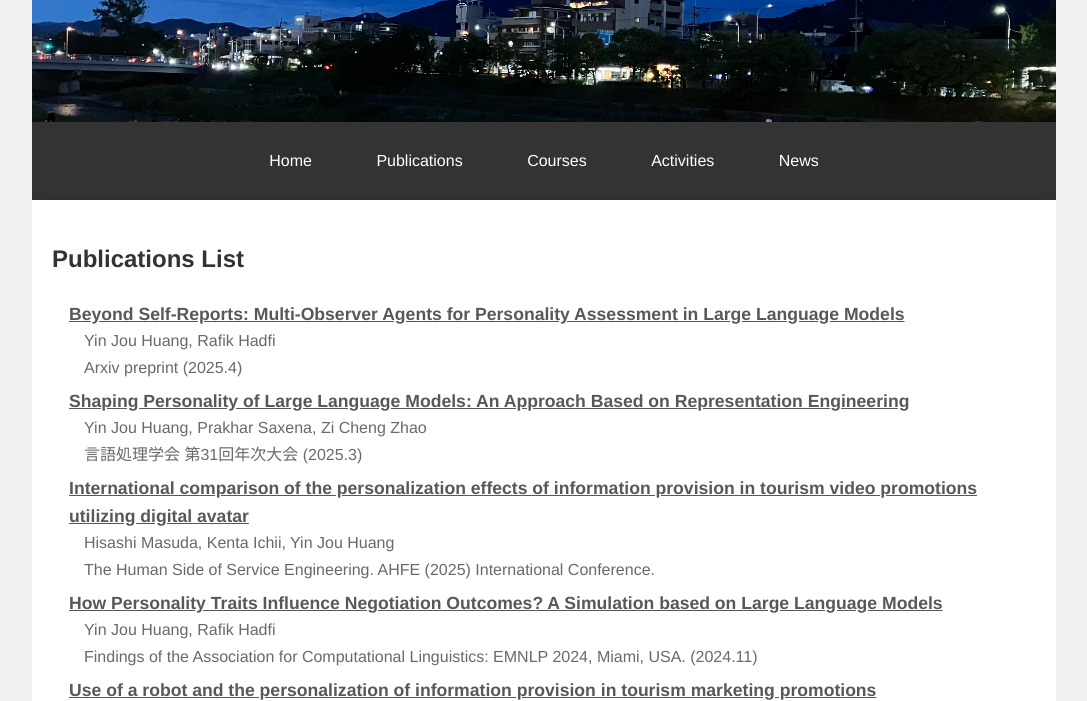
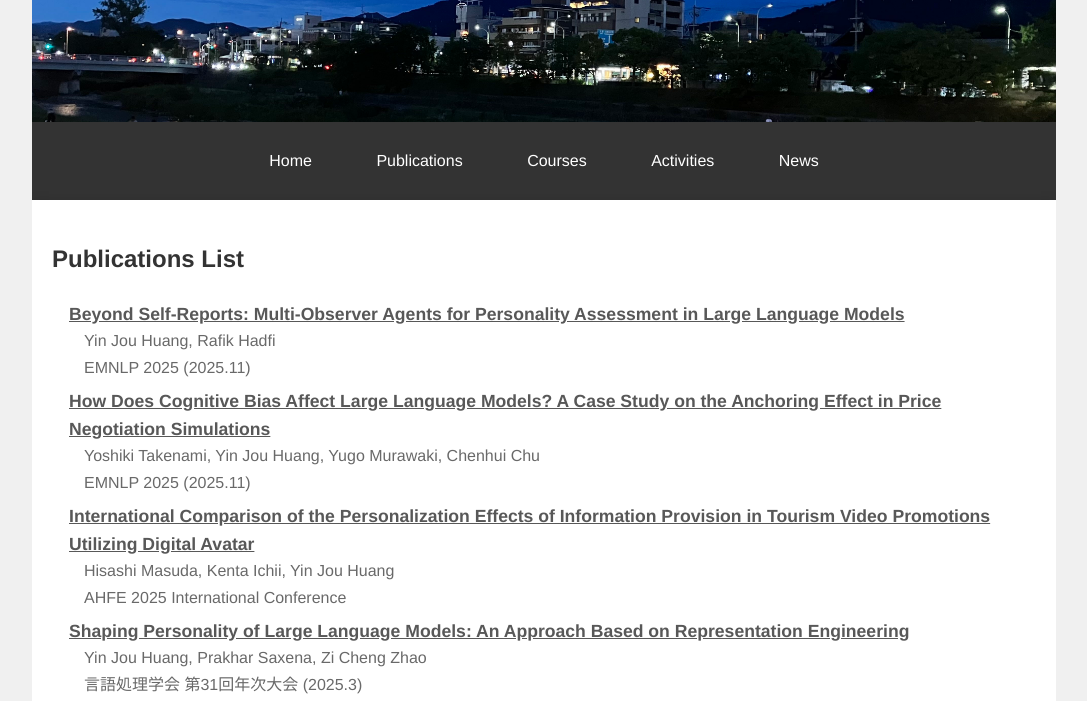
Before and after one commit to leslie071564/leslie071564.github.io, a plain HTML site: page publications.html in a window 1280 px wide. Shown: the part 72-773 px from the top of the page, without its empty margins (96-1183 px from the left). Drawn offline with Linux system fonts and the light colour scheme.

Commit message:
add 3 new papers & update news.

```diff
--- a/publications.json
+++ b/publications.json
@@ -3,7 +3,19 @@
         "title": "Beyond Self-Reports: Multi-Observer Agents for Personality Assessment in Large Language Models",
         "link": "https://arxiv.org/abs/2504.08399",
         "authors": "Yin Jou Huang, Rafik Hadfi",
-        "conference": "Arxiv preprint (2025.4)"
+        "conference": "EMNLP 2025 (2025.11)"
+    },
+    {
+        "title": "How Does Cognitive Bias Affect Large Language Models? A Case Study on the Anchoring Effect in Price Negotiation Simulations",
+        "link": "https://arxiv.org/abs/2508.21137",
+        "authors": "Yoshiki Takenami, Yin Jou Huang, Yugo Murawaki, Chenhui Chu",
+        "conference": "EMNLP 2025 (2025.11)"
+    },
+    {
+        "title": "International Comparison of the Personalization Effects of Information Provision in Tourism Video Promotions Utilizing Digital Avatar",
+        "link": "https://www.researchgate.net/publication/393131741_International_Comparison_of_the_Personalization_Effects_of_Information_Provision_in_Tourism_Video_Promotions_Utilizing_Digital_Avatar",
+        "authors": "Hisashi Masuda, Kenta Ichii, Yin Jou Huang",
+        "conference": "AHFE 2025 International Conference"
     },
     {
         "title": "Shaping Personality of Large Language Models: An Approach Based on Representation Engineering",
```
Also changed, not shown: index.html (+4 -3 lines).
